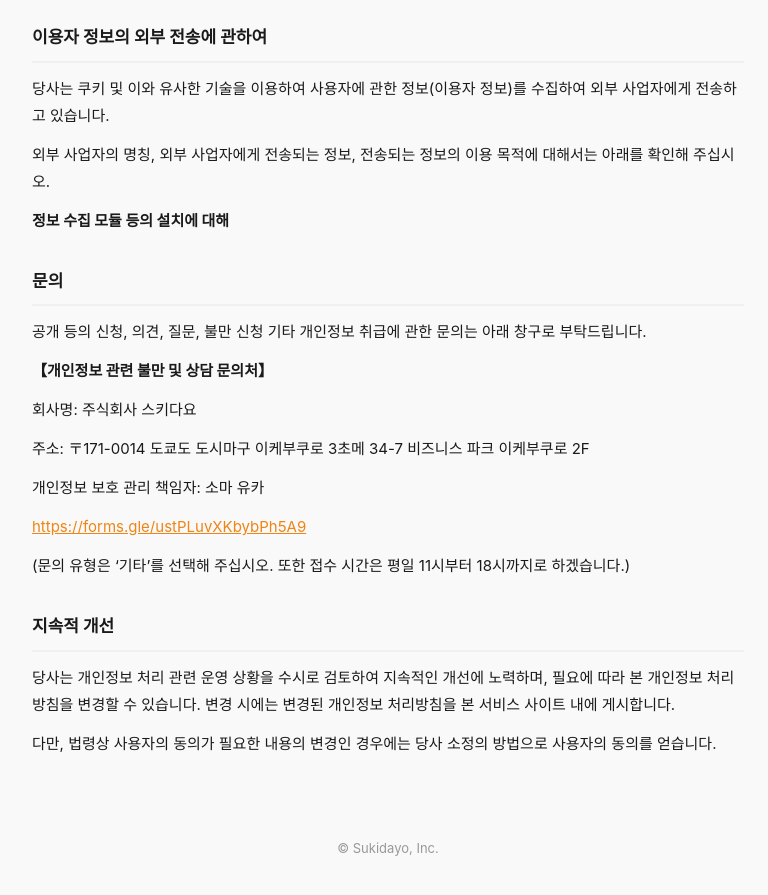
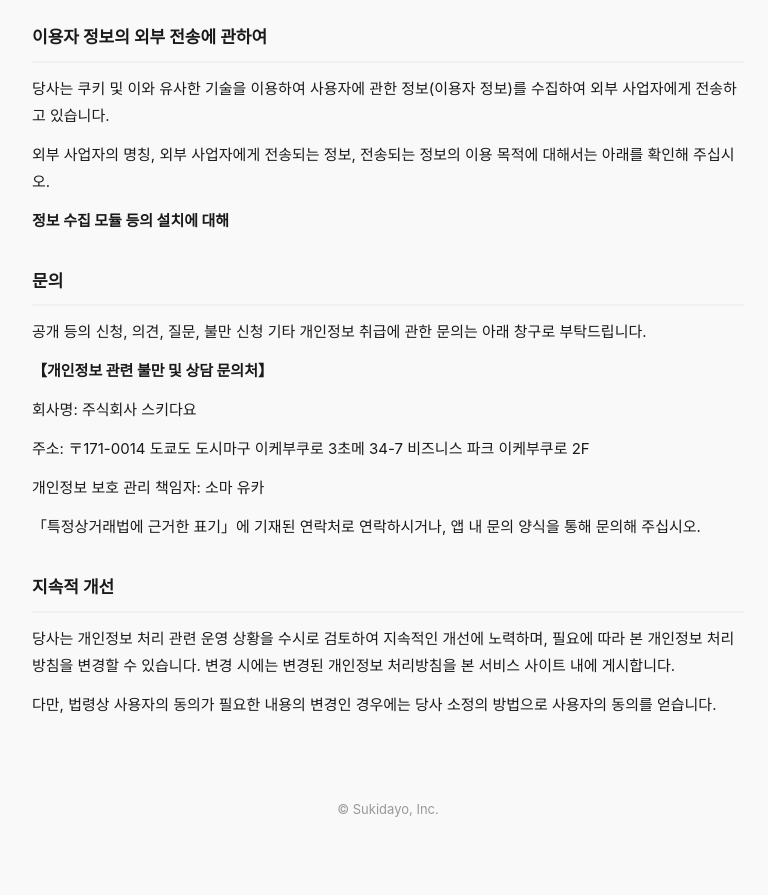
Before and after one commit to Sukidayo-app/announcements, a Jekyll site: the page built from privacy/ko/index.md, in a window 1280 px wide and 900 px high, scrolled down 6162 px. Shown: the top 895 px of the window, without its empty margins (252-1020 px from the left). Built offline with Jekyll 4.4.1, drawn with Linux system fonts in a browser that asks for light colours; after the commit the page ends 7023 px from its top, so only the background shows below that.

Commit message:
개인정보 처리방침: 문의 연락처를 특정상거래법 표기 및 앱 내 문의 양식으로 변경

```diff
--- a/privacy/ko/index.md
+++ b/privacy/ko/index.md
@@ -190,9 +190,7 @@
 
 개인정보 보호 관리 책임자: 소마 유카
 
-[https://forms.gle/ustPLuvXKbybPh5A9](https://forms.gle/ustPLuvXKbybPh5A9)
-
-(문의 유형은 '기타'를 선택해 주십시오. 또한 접수 시간은 평일 11시부터 18시까지로 하겠습니다.)
+「특정상거래법에 근거한 표기」에 기재된 연락처로 연락하시거나, 앱 내 문의 양식을 통해 문의해 주십시오.
 
 ## 지속적 개선
 
```
